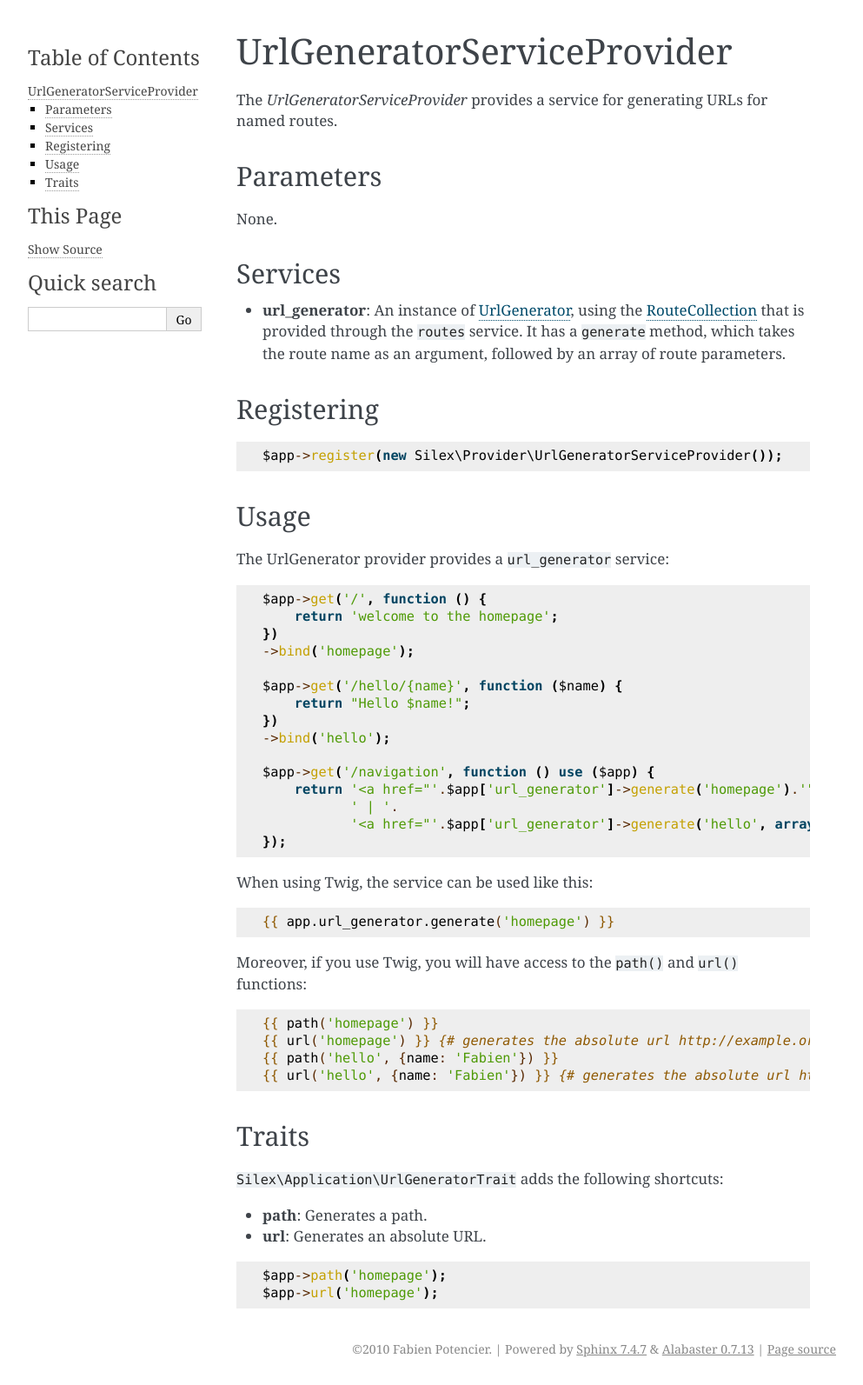
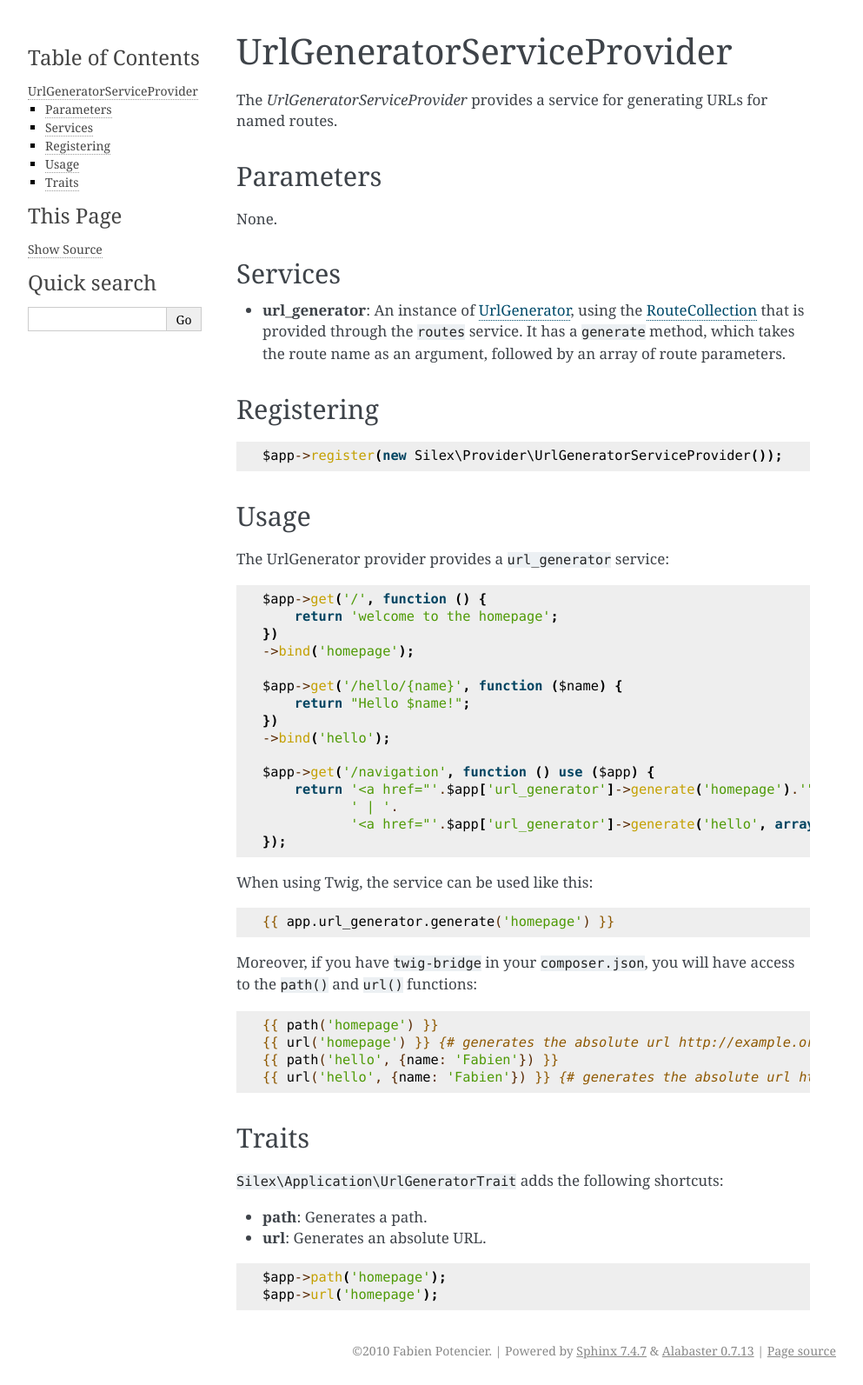
Before and after one commit to silexphp/Silex, a Sphinx documentation site: the page built from doc/providers/url_generator.rst, in a window 1280 px wide. Shown: the whole page at 87% size, without its empty margins (148-1141 px from the left). Built offline with Sphinx 7.4.7, drawn with Linux system fonts in a browser that asks for light colours; pages that are not in the unit, such as notebooks, are missing from menus.

Commit message:
Make clear that twig-bridge is required to use path and url in Twig
Not sure what the best way is to make this explicit, but twig-bridge is required to use path() and url() in Twig. Just having Twig alone is not enough.

```diff
--- a/doc/providers/url_generator.rst
+++ b/doc/providers/url_generator.rst
@@ -54,7 +54,7 @@
 
     {{ app.url_generator.generate('homepage') }}
 
-Moreover, if you use Twig, you will have access to the ``path()`` and
+Moreover, if you have ``twig-bridge`` in your ``composer.json``, you will have access to the ``path()`` and
 ``url()`` functions:
 
 .. code-block:: jinja
```
